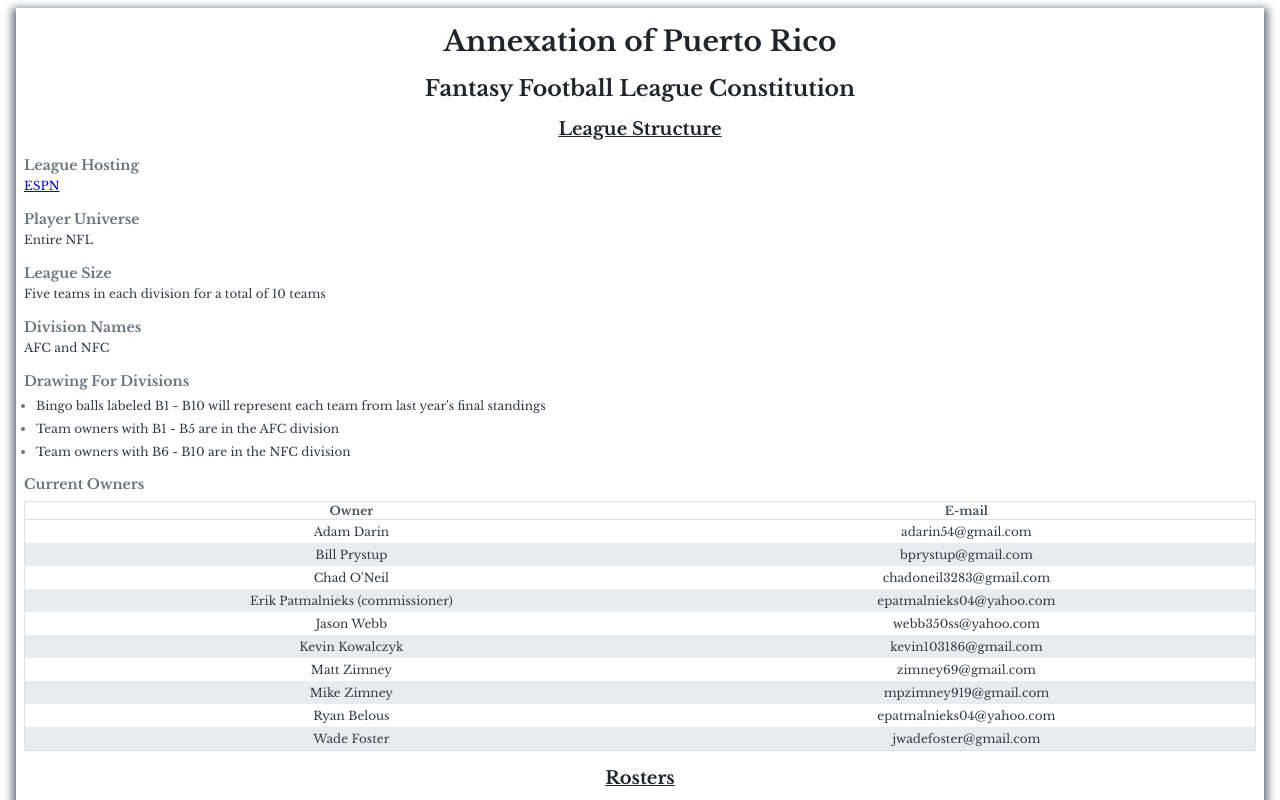
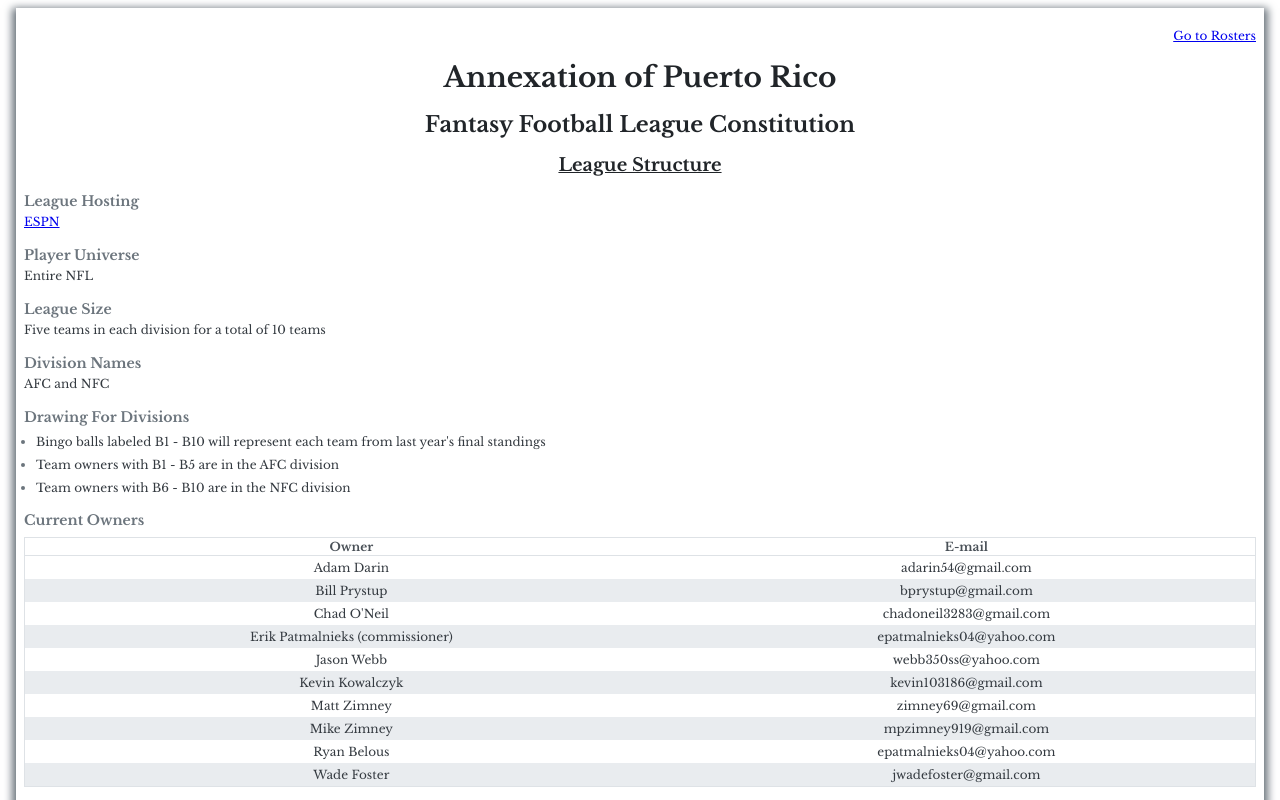
Before and after one commit to epatmalnieks/AOPR, a Vue app: page /league-constitution in a window 1280 px wide. Shown: the top 800 px of the page. Built offline with nearby package versions, Linux system fonts and the light colour scheme.

Commit message:
Set up routing

```diff
--- a/package.json
+++ b/package.json
@@ -1,6 +1,6 @@
 {
   "private": true,
-  "version": "0.0.0",
+  "version": "1.0.0",
   "type": "module",
   "scripts": {
     "dev": "vite",
@@ -8,7 +8,8 @@
     "preview": "vite preview"
   },
   "dependencies": {
-    "vue": "3.5.22"
+    "vue": "3.5.22",
+    "vue-router": "4.6.3"
   },
   "devDependencies": {
     "@vitejs/plugin-vue": "6.0.1",
--- a/src/App.vue
+++ b/src/App.vue
@@ -1,13 +1,3 @@
 <template>
-  <league-constitution />
+  <router-view />
 </template>
-
-<script>
-import LeagueConstitution from './components/constitution/LeagueConstitution.vue';
-
-export default {
-  components: {
-    LeagueConstitution,
-  },
-};
-</script>
--- a/src/components/constitution/LeagueConstitution.vue
+++ b/src/components/constitution/LeagueConstitution.vue
@@ -1,5 +1,8 @@
 <template>
   <div class="league-constitution">
+    <div class="league-constitution-link">
+      <router-link to="/rosters">Go to Rosters</router-link>
+    </div>
     <h1>Annexation of Puerto Rico</h1>
     <h2>Fantasy Football League Constitution</h2>
     <league-structure />
@@ -48,4 +51,8 @@ export default {
   margin: calcRems(8);
   padding: calcRems(16) calcRems(8);
 }
+
+.league-constitution-link {
+  text-align: right;
+}
 </style>
--- /dev/null
+++ b/src/components/rosters/Rosters.vue
@@ -0,0 +1,23 @@
+<template>
+  <div class="rosters-link">
+    <router-link to="/league-constitution">
+      Go to League Constitution
+    </router-link>
+  </div>
+  <h1>Annexation of Puerto Rico</h1>
+  <h2>Rosters</h2>
+</template>
+
+<script>
+export default {
+  components: {},
+};
+</script>
+
+<style lang="scss" scoped>
+@use '../../styles/_variables' as *;
+
+.rosters-link {
+  text-align: right;
+}
+</style>
--- a/src/main.js
+++ b/src/main.js
@@ -1,5 +1,33 @@
 import { createApp } from 'vue';
+import { createRouter, createWebHistory } from 'vue-router';
 import App from './App.vue';
 import './styles/global.scss';
 
-createApp(App).mount('#app');
+import LeagueConstitution from './components/constitution/LeagueConstitution.vue';
+import Rosters from './components/rosters/Rosters.vue';
+
+const routes = [
+  {
+    path: '/',
+    redirect: '/league-constitution',
+  },
+  {
+    component: LeagueConstitution,
+    path: '/league-constitution',
+  },
+  {
+    component: Rosters,
+    path: '/rosters',
+  },
+];
+
+const router = createRouter({
+  history: createWebHistory(),
+  routes,
+});
+
+const app = createApp(App);
+
+app.use(router);
+
+app.mount('#app');
--- a/src/styles/global.scss
+++ b/src/styles/global.scss
@@ -11,7 +11,7 @@ body {
 h1 {
   color: $gray-dark-3;
   font-size: calcRems(28);
-  margin: 0;
+  margin: calcRems(16) 0 0;
   text-align: center;
 }
 
```
Also changed, not shown: 1 other file (tests, documents, lock files or other folders).
